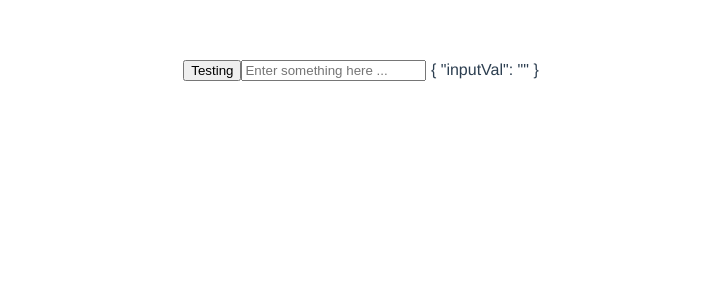
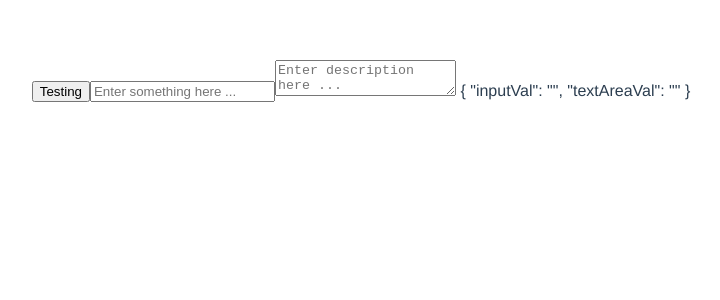
Before and after one commit to Nguyenthaiduc/vue-todo-ft, a Vue app: page / in a window 1280 px wide. Shown: the top 300 px of the page, without its empty margins (279-999 px from the left). Built offline with nearby package versions, Linux system fonts and the light colour scheme.

Commit message:
add atoms Textarea

```diff
--- a/package.json
+++ b/package.json
@@ -8,6 +8,7 @@
     "preview": "vite preview"
   },
   "dependencies": {
+    "@vue/cli-plugin-eslint": "^5.0.4",
     "vue": "^3.2.25"
   },
   "devDependencies": {
--- a/src/App.vue
+++ b/src/App.vue
@@ -2,17 +2,19 @@
 import { reactive } from 'vue';
 import AdButton from './components/atoms/AdButton.vue';
 import AdInput from './components/atoms/AdInput.vue';
+import AdTextArea from './components/atoms/AdTextArea.vue';
 
 
 const testing = reactive({
-  inputVal: ''
+  inputVal: '',
+  textAreaVal: '',
 })
 </script>
 
 <template>
   <AdButton type="button">Testing</AdButton>
   <AdInput placeholder="Enter something here ..." v-model="testing.inputVal" />
-
+  <AdTextArea placeholder="Enter description here ..." v-model="testing.textAreaVal"/>
   {{testing }}
 </template>
 
--- a/src/components/atoms/AdTextArea.vue
+++ b/src/components/atoms/AdTextArea.vue
@@ -0,0 +1,38 @@
+<script setup lang="ts">
+/* eslint-disable */
+defineProps({
+  id: {
+    type: String,
+    required: false,
+  },
+  name: {
+    type: String,
+    required: false,
+  },
+  placeholder: {
+    type: String,
+    required: false,
+  },
+  classes: {
+    type: String,
+    required: false,
+  },
+  modelValue: {
+    type: String,
+    required: false,
+  },
+});
+</script>
+
+<template>
+  <textarea
+    :id="id"
+    :name="name"
+    :placeholder="placeholder"
+    :class="classes"
+    :value="modelValue"
+    @input="$emit('update:modelValue', ($event?.target as HTMLInputElement).value )"
+  />
+</template>
+
+<style></style>
```
Also changed, not shown: src/components/atoms/AdText.vue (added), 1 other file (tests, documents, lock files or other folders).
